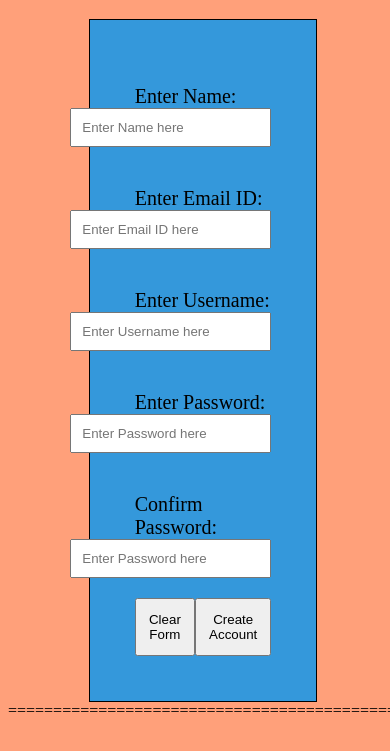
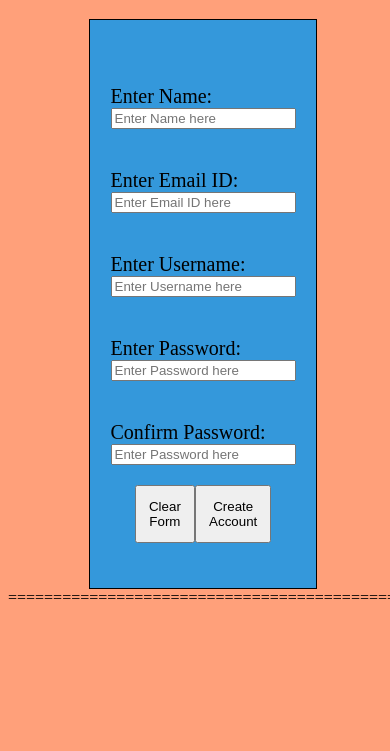
Before and after one commit to sayinmehmet47/teamAda, a plain HTML site: page Vaia/Account Form/account.html in a window 390 px wide. Shown: the part 87-838 px from the top of the page. Drawn offline with Linux system fonts and the light colour scheme.

Commit message:
I added @media to make it responsive also. As you see your form size change according to screeen size

```diff
--- a/Vaia/Account Form/body.css
+++ b/Vaia/Account Form/body.css
@@ -6,18 +6,6 @@ body{
     text-align: center;
 }
 
-input {
-  text-align:left;
-  float: right;
-  padding: 10px;
-}
-
-section {
-    display: relative;
-    padding: 10px;
-    width: auto;
-    margin: auto;
-}
 .button-group{
     display: flex;
     flex-direction:row;
@@ -35,7 +23,6 @@ form {
     border: 1px solid black;
     margin: 0 auto;
     font-size: 20px;
-    text-align: left;
     display: flex;
     flex-direction: column;
     background-color: #3498db;
@@ -43,3 +30,43 @@ form {
 
 
 }
+
+@media (min-width: 1000px)  {
+
+
+    input {
+        float: right;
+
+
+
+
+      }
+
+    label{
+        float: left;
+    }
+
+}
+
+
+@media (max-width: 980px)  {
+    form{
+        display: flex;
+        justify-content: center;
+        align-items: center;
+    }
+
+
+    input {
+
+            flex-wrap:wrap;
+            display: flex;
+
+      }
+
+    label{
+        display: flex;
+
+    }
+
+}
```
Also changed, not shown: Vaia/Account Form/account.html (+1 -0 lines).
